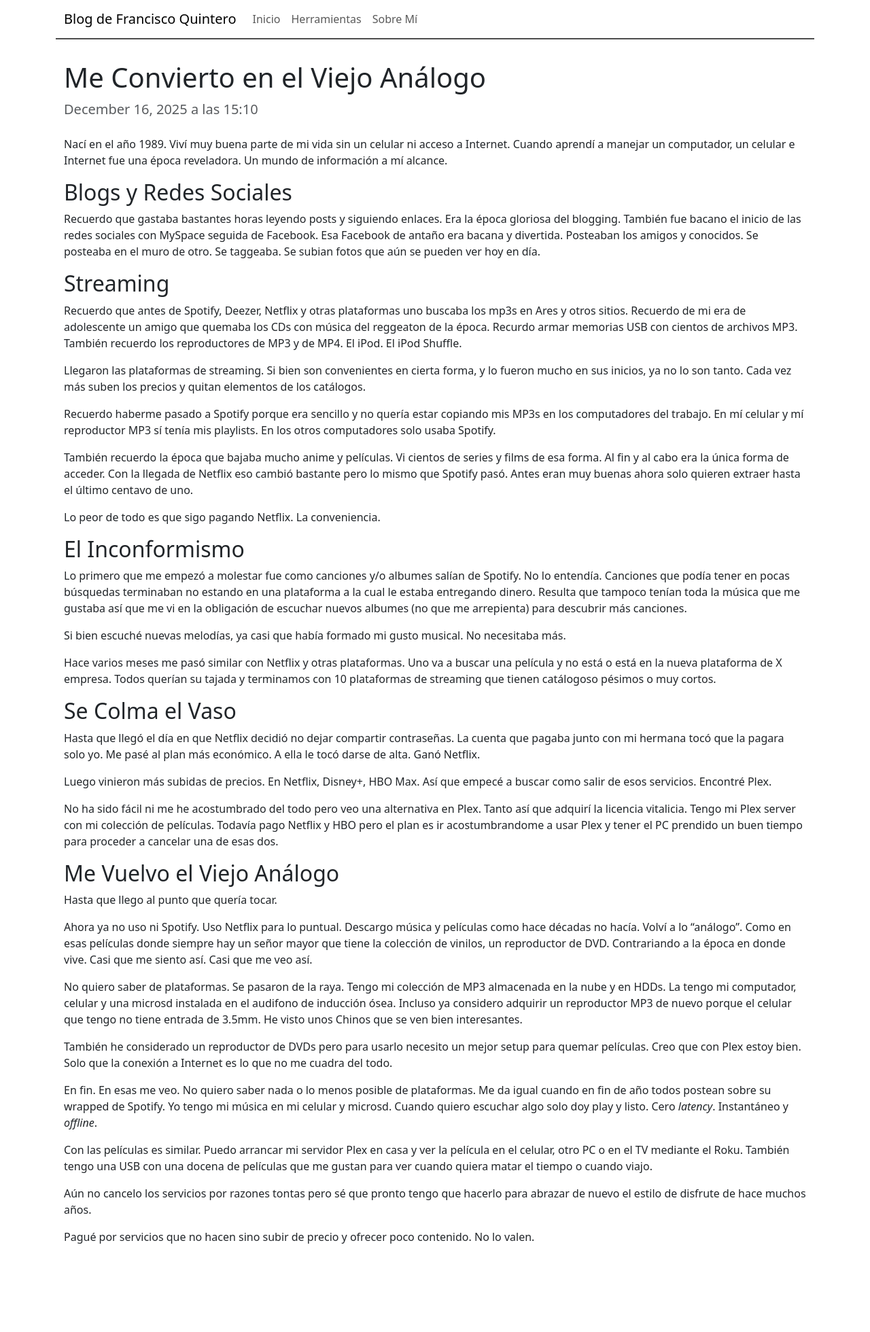
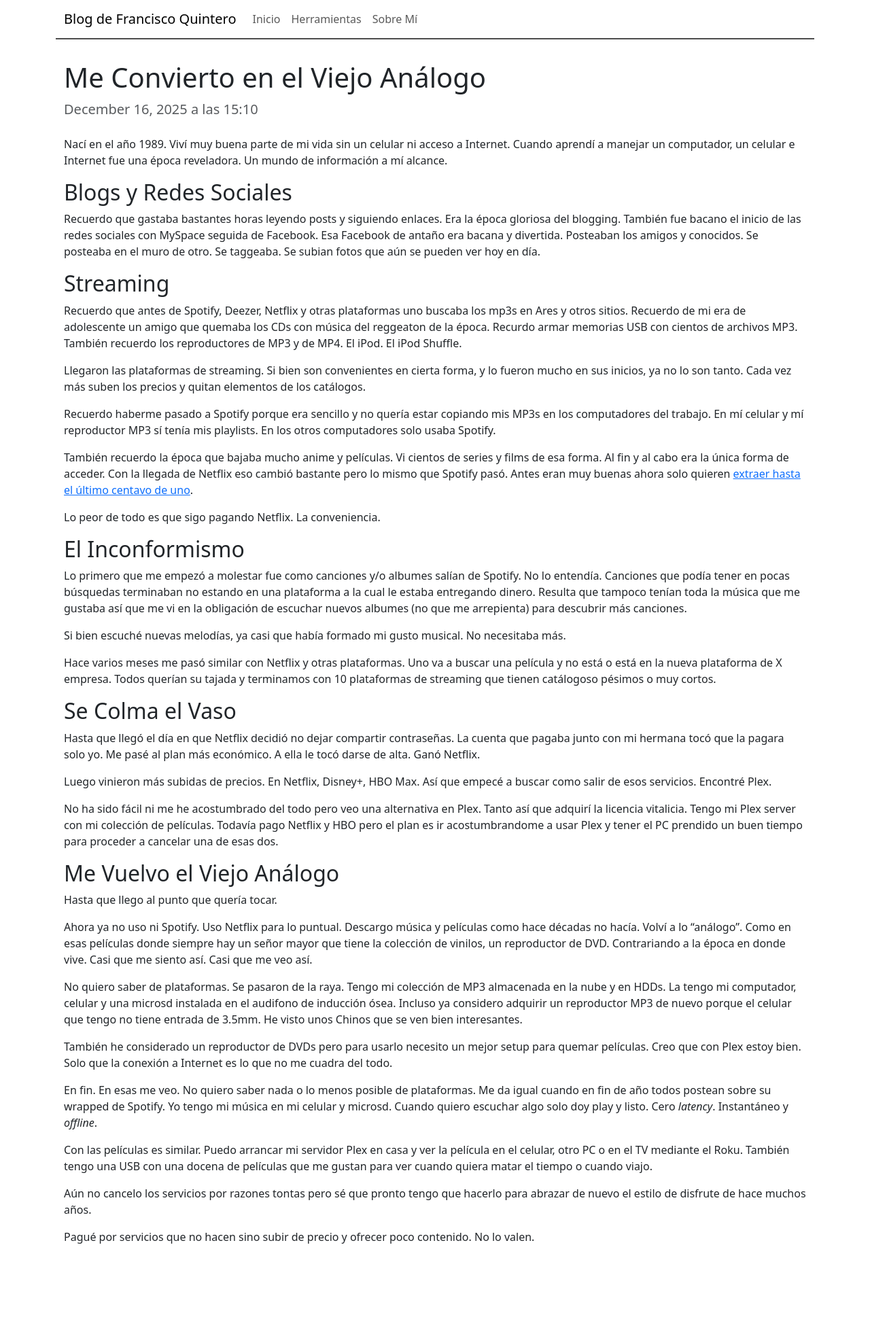
Before and after one commit to cesc1989/franciscoquintero, a Jekyll site: the page built from _posts/2025-12-16-el-viejo-analogo.md, in a window 1280 px wide. Shown: the whole page at 68% size. Built offline with Jekyll 4.4.1, drawn with Linux system fonts in a browser that asks for light colours; before the commit the page ends 1848 px from its top, so only the background shows below that.

Commit message:
linkeo y estilos

```diff
--- a/_layouts/posts.html
+++ b/_layouts/posts.html
@@ -41,7 +41,7 @@
         {{ page.date | date: "%B %d, %Y a las %H:%M" }}
       </span>
 
-      <div class="mt-4">
+      <div class="mt-4 mb-8">
         {{ content }}
       </div>
     </main>
--- a/_posts/2025-12-16-el-viejo-analogo.md
+++ b/_posts/2025-12-16-el-viejo-analogo.md
@@ -19,7 +19,7 @@
 
 Recuerdo haberme pasado a Spotify porque era sencillo y no quería estar copiando mis MP3s en los computadores del trabajo. En mí celular y mí reproductor MP3 sí tenía mis playlists. En los otros computadores solo usaba Spotify.
 
-También recuerdo la época que bajaba mucho anime y películas. Vi cientos de series y films de esa forma. Al fin y al cabo era la única forma de acceder. Con la llegada de Netflix eso cambió bastante pero lo mismo que Spotify pasó. Antes eran muy buenas ahora solo quieren extraer hasta el último centavo de uno.
+También recuerdo la época que bajaba mucho anime y películas. Vi cientos de series y films de esa forma. Al fin y al cabo era la única forma de acceder. Con la llegada de Netflix eso cambió bastante pero lo mismo que Spotify pasó. Antes eran muy buenas ahora solo quieren [extraer hasta el último centavo de uno]({% post_url 2025-10-01-suscripciones-locas %}).
 
 Lo peor de todo es que sigo pagando Netflix. La conveniencia.
 
--- a/_sass/_blog_styles.scss
+++ b/_sass/_blog_styles.scss
@@ -16,3 +16,7 @@
   max-width: 100%;
   height: auto;
 }
+
+.mb-8 {
+  margin-bottom: 8rem !important;
+}
```
